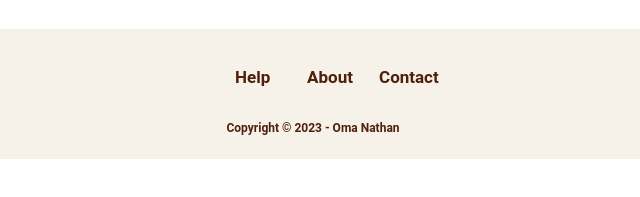
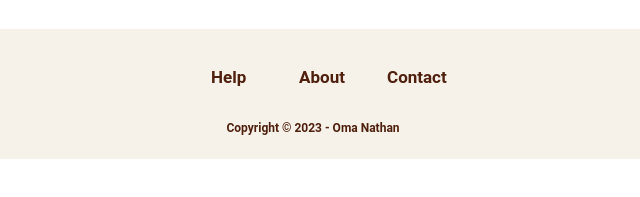
Before and after one commit to Samuelyusa/RestaurantCatalog-master---Copy, a website built with webpack: page src/templates/index.html in a window 1280 px wide. Shown: the part 383-580 px from the top of the page, 327-967 px from the left. Built offline with nearby package versions, Linux system fonts and the light colour scheme; no server answers.

Commit message:
Fix Navbar Touch Accessibility

```diff
--- a/src/styles/main.css
+++ b/src/styles/main.css
@@ -66,6 +66,7 @@ body {
 .navItem a {
   text-decoration: none;
   color: #4F200D;
+  padding: 14px 16px;
   min-width: 44px;
   min-height: 44px;
 }
@@ -168,12 +169,9 @@ button {
 .postItemRate {
   color: red;
   text-decoration: none;
+  padding: 16px;
   min-width: 44px;
   min-height: 44px;
-}
-
-a.postItemRate {
-  padding: 16px 5px;
 }
 
 .postItemTitle {
@@ -231,8 +229,9 @@ footer a {
   text-decoration: none;
   color: #4F200D;
   display: inline-flex;
-  min-width: 44px;
-  max-width: 44px;
+  padding: 14px 16px;
+  min-width: 60px;
+  max-width: 60px;
   box-sizing: border-box;
 }
 
@@ -329,7 +328,7 @@ footer p {
     padding: 14px 16px;
     text-decoration: none;
     font-size: 17px;
-    min-width: 44px;
+    min-width: 60px;
     min-height: 44px;
   }
 
```
Also changed, not shown: dist/app.bundle.js, dist/index.html, 1 other file.
